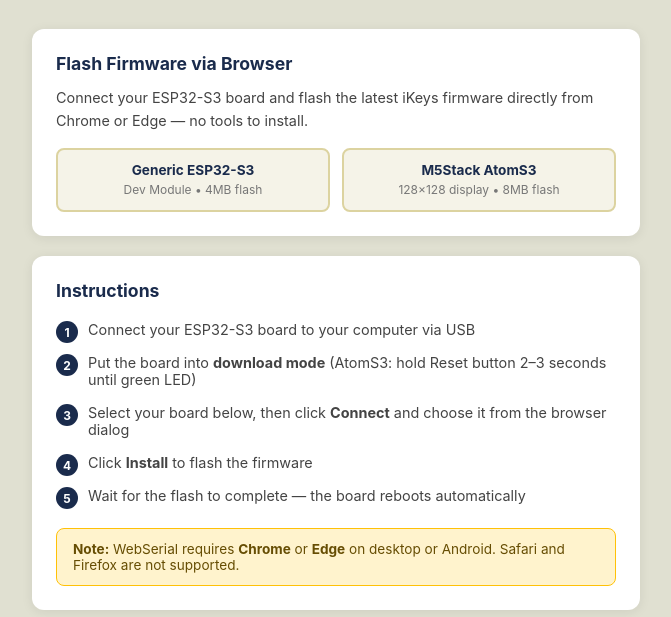
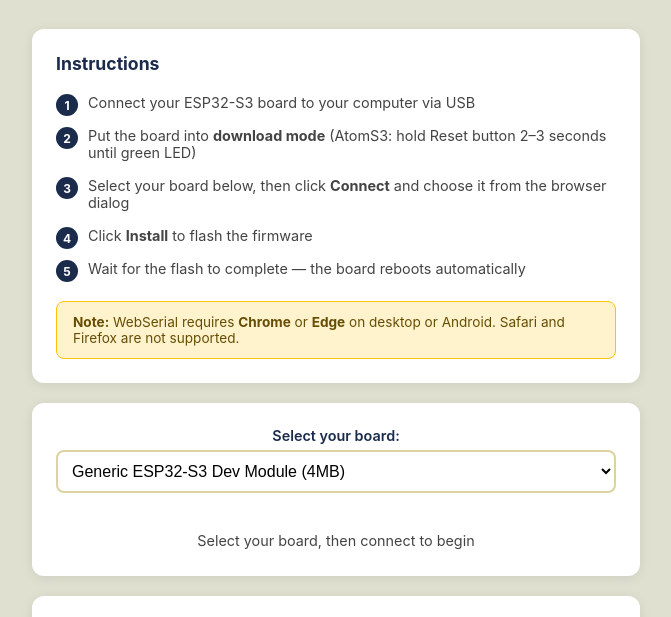
Before and after one commit to controllercustom/ikeys, a plain HTML site: page docs/index.html in a window 1280 px wide. Shown: the part 116-733 px from the top of the page, without its empty margins (304-975 px from the left). Drawn offline with Linux system fonts and the light colour scheme; no server answers.

```diff
--- a/docs/index.html
+++ b/docs/index.html
@@ -192,22 +192,7 @@
             <span class="version" id="version">v---</span>
         </header>
 
-        <div class="card">
-            <h2>Flash Firmware via Browser</h2>
-            <p>Connect your ESP32-S3 board and flash the latest iKeys firmware directly from Chrome or Edge — no tools to install.</p>
-            <div class="board-info">
-                <div class="badge">
-                    <strong>Generic ESP32-S3</strong>
-                    <small>Dev Module &bull; 4MB flash</small>
-                </div>
-                <div class="badge">
-                    <strong>M5Stack AtomS3</strong>
-                    <small>128&times;128 display &bull; 8MB flash</small>
-                </div>
-            </div>
-        </div>
-
-        <div class="card">
+<div class="card">
             <h2>Instructions</h2>
             <ol class="steps">
                 <li>Connect your ESP32-S3 board to your computer via USB</li>
```
Also changed, not shown: 1 other file.
